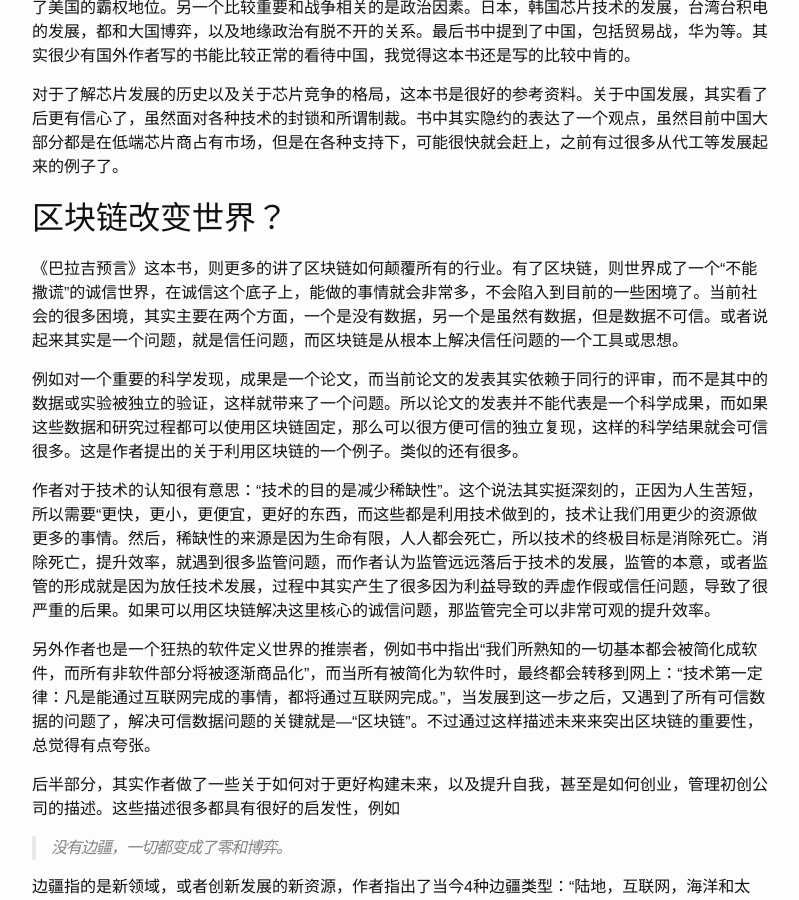
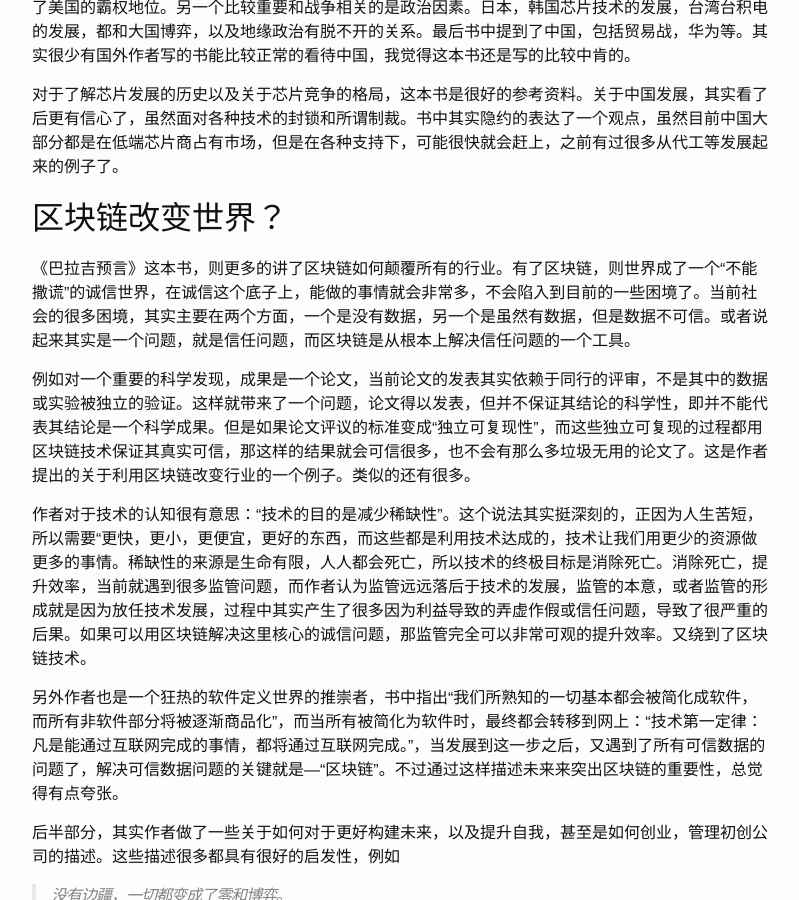
Before and after one commit to smallzhan/smallzhan.github.io, a Jekyll site: the page built from _posts/2025-05-10-T190420--近期读书2则__读书笔记.md, in a window 1280 px wide and 900 px high, scrolled down 696 px. Shown: the whole window, without its empty margins (238-1037 px from the left). Built offline with Jekyll 4.4.1, drawn with Linux system fonts in a browser that asks for light colours; comment, search, counter and statistics services are not loaded.

Commit message:
minor fix

```diff
--- a/_posts/2025-05-10-T190420--近期读书2则__读书笔记.md
+++ b/_posts/2025-05-10-T190420--近期读书2则__读书笔记.md
@@ -26,13 +26,13 @@ tags:
 
 # 区块链改变世界？
 
-《巴拉吉预言》这本书，则更多的讲了区块链如何颠覆所有的行业。有了区块链，则世界成了一个“不能撒谎”的诚信世界，在诚信这个底子上，能做的事情就会非常多，不会陷入到目前的一些困境了。当前社会的很多困境，其实主要在两个方面，一个是没有数据，另一个是虽然有数据，但是数据不可信。或者说起来其实是一个问题，就是信任问题，而区块链是从根本上解决信任问题的一个工具或思想。
+《巴拉吉预言》这本书，则更多的讲了区块链如何颠覆所有的行业。有了区块链，则世界成了一个“不能撒谎”的诚信世界，在诚信这个底子上，能做的事情就会非常多，不会陷入到目前的一些困境了。当前社会的很多困境，其实主要在两个方面，一个是没有数据，另一个是虽然有数据，但是数据不可信。或者说起来其实是一个问题，就是信任问题，而区块链是从根本上解决信任问题的一个工具。
 
-例如对一个重要的科学发现，成果是一个论文，而当前论文的发表其实依赖于同行的评审，而不是其中的数据或实验被独立的验证，这样就带来了一个问题。所以论文的发表并不能代表是一个科学成果，而如果这些数据和研究过程都可以使用区块链固定，那么可以很方便可信的独立复现，这样的科学结果就会可信很多。这是作者提出的关于利用区块链的一个例子。类似的还有很多。
+例如对一个重要的科学发现，成果是一个论文，当前论文的发表其实依赖于同行的评审，不是其中的数据或实验被独立的验证。这样就带来了一个问题，论文得以发表，但并不保证其结论的科学性，即并不能代表其结论是一个科学成果。但是如果论文评议的标准变成“独立可复现性”，而这些独立可复现的过程都用区块链技术保证其真实可信，那这样的结果就会可信很多，也不会有那么多垃圾无用的论文了。这是作者提出的关于利用区块链改变行业的一个例子。类似的还有很多。
 
-作者对于技术的认知很有意思：“技术的目的是减少稀缺性”。这个说法其实挺深刻的，正因为人生苦短，所以需要“更快，更小，更便宜，更好的东西，而这些都是利用技术做到的，技术让我们用更少的资源做更多的事情。然后，稀缺性的来源是因为生命有限，人人都会死亡，所以技术的终极目标是消除死亡。消除死亡，提升效率，就遇到很多监管问题，而作者认为监管远远落后于技术的发展，监管的本意，或者监管的形成就是因为放任技术发展，过程中其实产生了很多因为利益导致的弄虚作假或信任问题，导致了很严重的后果。如果可以用区块链解决这里核心的诚信问题，那监管完全可以非常可观的提升效率。
+作者对于技术的认知很有意思：“技术的目的是减少稀缺性”。这个说法其实挺深刻的，正因为人生苦短，所以需要“更快，更小，更便宜，更好的东西，而这些都是利用技术达成的，技术让我们用更少的资源做更多的事情。稀缺性的来源是生命有限，人人都会死亡，所以技术的终极目标是消除死亡。消除死亡，提升效率，当前就遇到很多监管问题，而作者认为监管远远落后于技术的发展，监管的本意，或者监管的形成就是因为放任技术发展，过程中其实产生了很多因为利益导致的弄虚作假或信任问题，导致了很严重的后果。如果可以用区块链解决这里核心的诚信问题，那监管完全可以非常可观的提升效率。又绕到了区块链技术。
 
-另外作者也是一个狂热的软件定义世界的推崇者，例如书中指出“我们所熟知的一切基本都会被简化成软件，而所有非软件部分将被逐渐商品化”，而当所有被简化为软件时，最终都会转移到网上：“技术第一定律：凡是能通过互联网完成的事情，都将通过互联网完成。”，当发展到这一步之后，又遇到了所有可信数据的问题了，解决可信数据问题的关键就是&#x2014;“区块链”。不过通过这样描述未来来突出区块链的重要性，总觉得有点夸张。
+另外作者也是一个狂热的软件定义世界的推崇者，书中指出“我们所熟知的一切基本都会被简化成软件，而所有非软件部分将被逐渐商品化”，而当所有被简化为软件时，最终都会转移到网上：“技术第一定律：凡是能通过互联网完成的事情，都将通过互联网完成。”，当发展到这一步之后，又遇到了所有可信数据的问题了，解决可信数据问题的关键就是&#x2014;“区块链”。不过通过这样描述未来来突出区块链的重要性，总觉得有点夸张。
 
 后半部分，其实作者做了一些关于如何对于更好构建未来，以及提升自我，甚至是如何创业，管理初创公司的描述。这些描述很多都具有很好的启发性，例如
 
```
Also changed, not shown: _posts/2025-05-07-T213334--读书笔记《代码大全》__读书笔记.md (+2 -2 lines).
